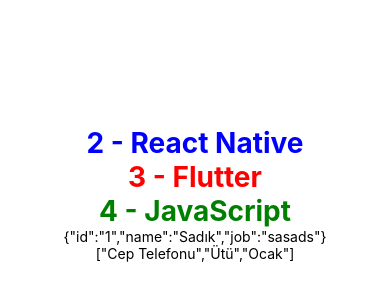
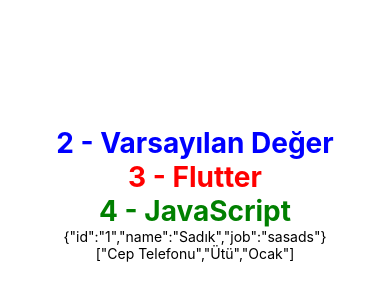
Before and after one commit to sadikcantuluk/ReactNative, a React Native app: screen / in a window 390 px wide. Shown: the part 228-528 px from the top of the page. Built offline with nearby package versions, Linux system fonts and the light colour scheme.

Commit message:
default props

```diff
--- a/App.js
+++ b/App.js
@@ -6,8 +6,8 @@
 export default function App() {
   return (
     <View style={styles.container}>
-      <Title text="React Native" color="blue" number={1} isVisible={true}/>
-      <Title text="Flutter" color="red" number={2} isVisible={true}/>
+      <Title color="blue" number={1} isVisible={true}/>
+      <Title text="Flutter" color="red" number={2} />
       <Title text="JavaScript" color="green" number={3} isVisible={true}/>
       <User data={{id:"1",name:"Sadık",job:"sasads"}}></User>
       <Porducts data={["Cep Telefonu","Ütü","Ocak"]}/>
--- a/src/components/Title.js
+++ b/src/components/Title.js
@@ -23,10 +23,15 @@
 });
 
 Title.propTypes={
-  text:PropTypes.string,
+  text:PropTypes.string.isRequired,
   color:PropTypes.string,
   number:PropTypes.number,
   isVisible:PropTypes.bool
 }
 
+Title.defaultProps={
+  text:"Varsayılan Değer",
+  isVisible:true
+}
+
 export default Title;
```
